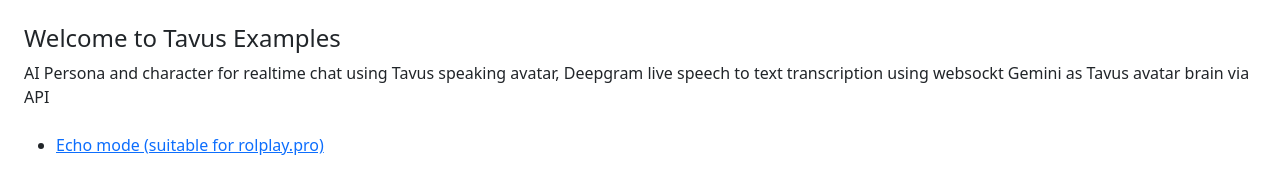
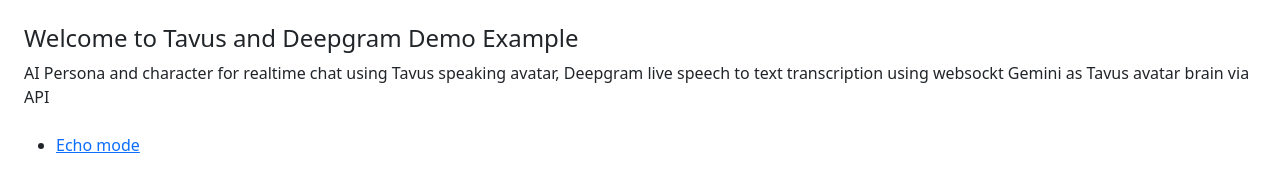
Before and after one commit to sanjayojha/tavus-deepgram-gemini-live-chat, a plain HTML site: page index.html in a window 1280 px wide. Drawn offline with nearby package versions, Linux system fonts and the light colour scheme.

Commit message:
html page minor change

```diff
--- a/index.html
+++ b/index.html
@@ -3,15 +3,15 @@
     <head>
         <meta charset="UTF-8" />
         <meta name="viewport" content="width=device-width, initial-scale=1.0" />
-        <title>TAVUS - demo</title>
+        <title>TAVUS, DEEPGRAM, GEMINI - demo</title>
         <link href="https://cdn.jsdelivr.net/npm/bootstrap@5.3.8/dist/css/bootstrap.min.css" rel="stylesheet" integrity="sha384-sRIl4kxILFvY47J16cr9ZwB07vP4J8+LH7qKQnuqkuIAvNWLzeN8tE5YBujZqJLB" crossorigin="anonymous" />
     </head>
     <body>
         <body class="p-4">
-            <h1 class="fs-4">Welcome to Tavus Examples</h1>
+            <h1 class="fs-4">Welcome to Tavus and Deepgram Demo Example</h1>
             <p class="mb-4">AI Persona and character for realtime chat using Tavus speaking avatar, Deepgram live speech to text transcription using websockt Gemini as Tavus avatar brain via API</p>
             <ul>
-                <li><a href="echo-mode.html">Echo mode (suitable for rolplay.pro)</a></li>
+                <li><a href="echo-mode.html">Echo mode</a></li>
             </ul>
         </body>
     </body>
```
